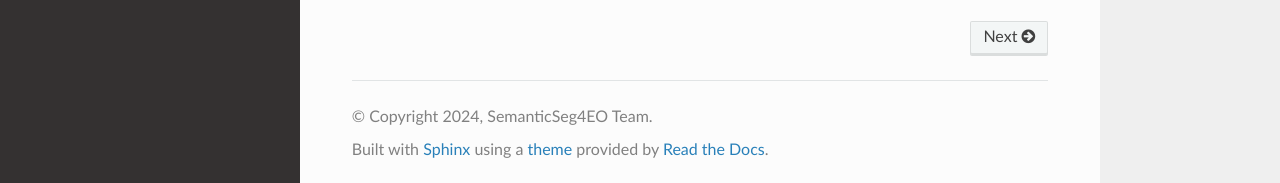
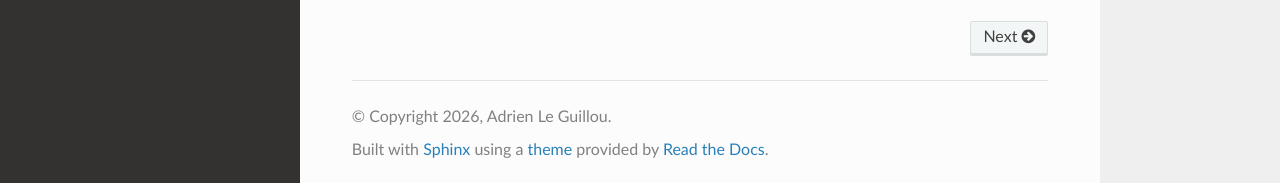
Before and after one commit to aleguillou1/SemanticSeg4EO_Qgis, a Sphinx documentation site: the page built from docs/source/index.rst, in a window 1280 px wide and 900 px high, scrolled down 1485 px. Shown: the part 714-897 px from the top of the window. Built offline with Sphinx 7.4.7 and the Read the Docs theme 3.1.0, drawn with Linux system fonts in a browser that asks for light colours.

Commit message:
Update copyright and author information

```diff
--- a/docs/source/conf.py
+++ b/docs/source/conf.py
@@ -6,8 +6,8 @@ import sys
 
 # -- Project information -------------------------------------------------------
 project = 'SemanticSeg4EO'
-copyright = '2024, SemanticSeg4EO Team'
-author = 'SemanticSeg4EO Team'
+copyright = '2026, Adrien Le Guillou'
+author = 'Adrien Le Guillou'
 release = '1.1.0'
 version = '1.1'
 
```
